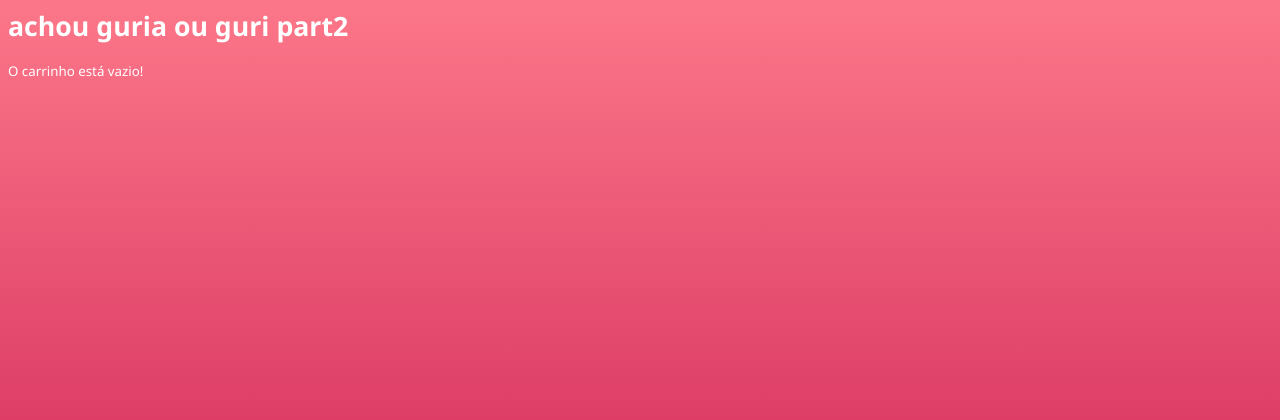
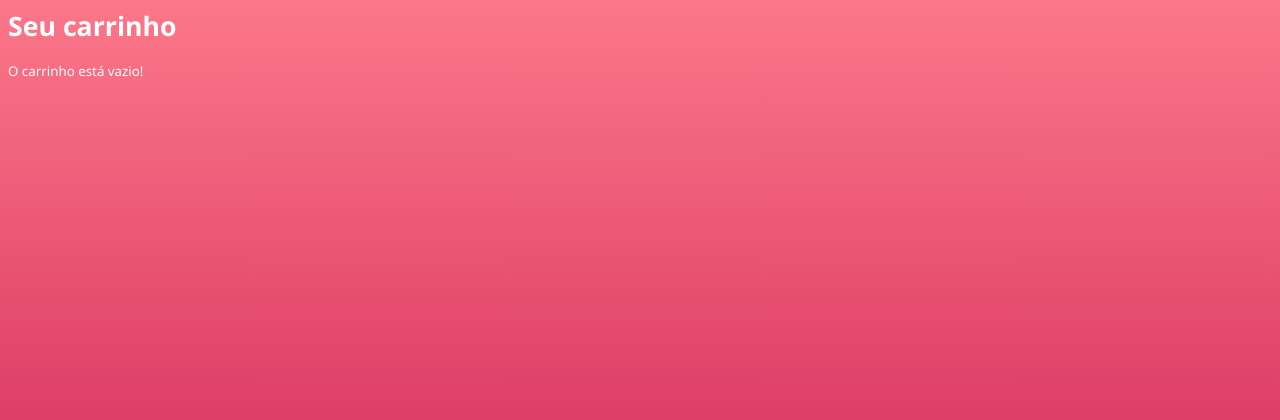
Before and after one commit to anaa-amaral/desenvolvimento_em_crud, a PHP site: page /public/carrinho.php in a window 1280 px wide. Shown: the top 420 px of the page. Run offline with PHP 8.4, Linux system fonts and the light colour scheme.

Commit message:
Add - carrinho

```diff
--- a/public/carrinho.php
+++ b/public/carrinho.php
@@ -6,7 +6,7 @@
         <title>Document</title>
     </head>
     <body>
-        <h1>achou guria ou guri part2</h1>
+        <h1>Seu carrinho</h1>
 
 
     </body>
```
